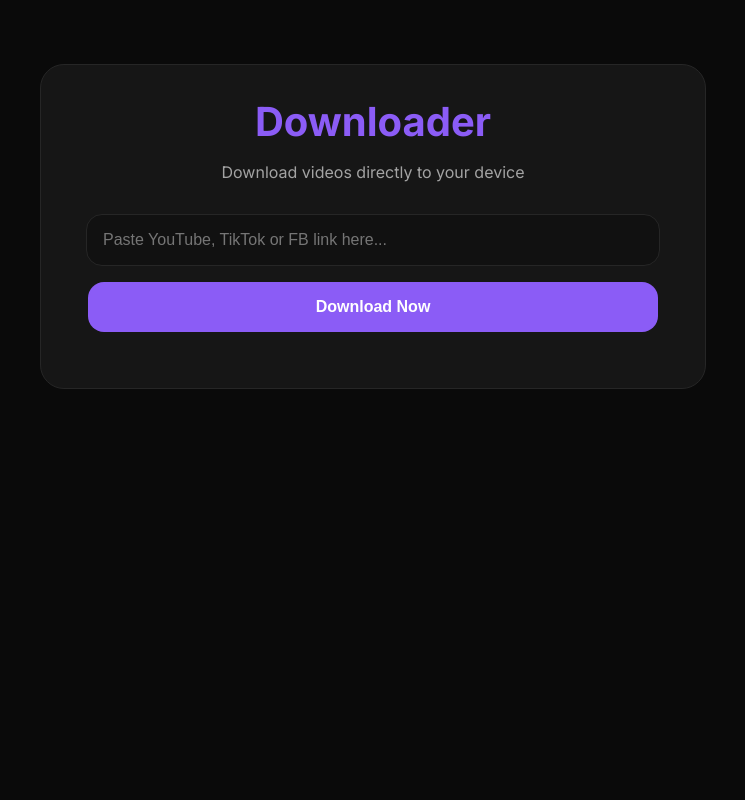
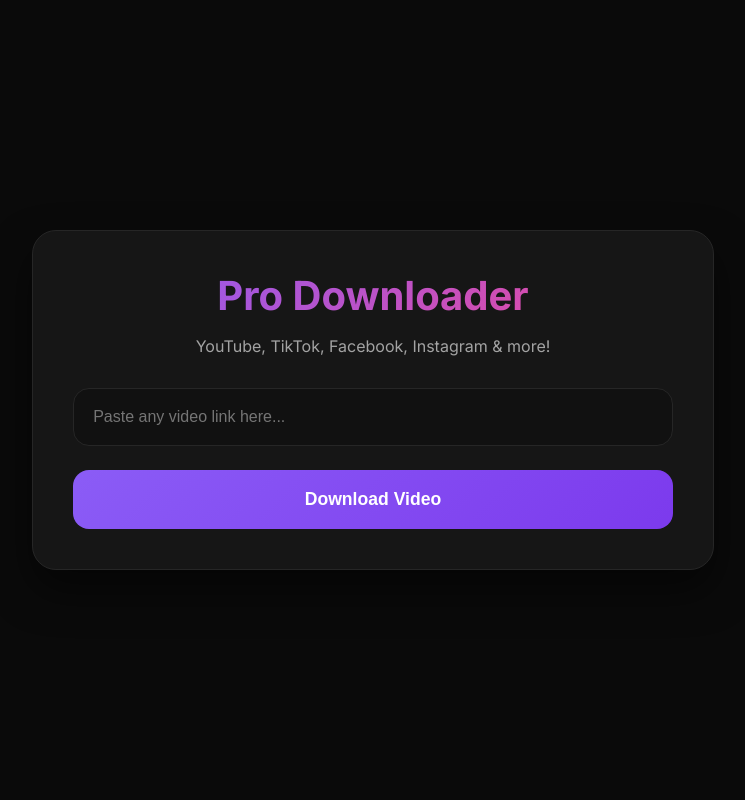
Before and after one commit to srpshouro/My-downloader, a Flask app: page / in a window 1280 px wide. Shown: the whole page, without its empty margins (267-1012 px from the left). Run offline with Flask 3, Linux system fonts and the light colour scheme.

Commit message:
Update index.html

```diff
--- a/templates/index.html
+++ b/templates/index.html
@@ -3,7 +3,7 @@
 <head>
     <meta charset="UTF-8">
     <meta name="viewport" content="width=device-width, initial-scale=1.0">
-    <title>Social Media Downloader</title>
+    <title>Pro Media Downloader</title>
     <style>
         @import url('https://fonts.googleapis.com/css2?family=Inter:wght@300;400;500;600;700&display=swap');
         :root {
@@ -13,71 +13,116 @@
             --success: #10b981; --error: #ef4444; --border-light: #262626;
             --glass: rgba(255, 255, 255, 0.05);
         }
-        body { font-family: 'Inter', sans-serif; background: var(--bg-primary); color: var(--text-primary); margin: 0; padding: 0; }
-        .container { max-width: 600px; margin: 4rem auto; padding: 2rem; background: var(--glass); border-radius: 1.5rem; border: 1px solid var(--border-light); text-align: center; }
-        .title { font-size: 2.5rem; color: var(--accent); margin-bottom: 0.5rem; font-weight: bold; }
-        .input-field { width: 90%; padding: 1rem; border-radius: 1rem; border: 1px solid var(--border-light); background: var(--bg-secondary); color: white; margin-bottom: 1rem; font-size: 1rem; }
-        .btn { background: var(--accent); color: white; border: none; padding: 1rem 2rem; border-radius: 1rem; font-size: 1rem; cursor: pointer; transition: 0.3s; width: 95%; font-weight: bold; }
-        .btn:hover { background: var(--accent-hover); }
-        .btn:disabled { opacity: 0.5; cursor: not-allowed; }
-        .status { margin-top: 1.5rem; font-size: 1rem; }
+        body { font-family: 'Inter', sans-serif; background: var(--bg-primary); color: var(--text-primary); margin: 0; padding: 0; display: flex; justify-content: center; align-items: center; min-height: 100vh; }
+        .container { width: 90%; max-width: 600px; padding: 2.5rem; background: var(--glass); border-radius: 1.5rem; border: 1px solid var(--border-light); text-align: center; box-shadow: 0 20px 40px rgba(0,0,0,0.5); }
+        .title { font-size: 2.5rem; background: linear-gradient(135deg, var(--accent), #ec4899); -webkit-background-clip: text; -webkit-text-fill-color: transparent; margin-bottom: 0.5rem; font-weight: bold; }
+        .input-field { width: 100%; box-sizing: border-box; padding: 1.2rem; border-radius: 1rem; border: 1px solid var(--border-light); background: var(--bg-secondary); color: white; margin-bottom: 1.5rem; font-size: 1rem; outline: none; }
+        .input-field:focus { border-color: var(--accent); }
+        .btn { background: linear-gradient(135deg, var(--accent), var(--accent-hover)); color: white; border: none; padding: 1.2rem; border-radius: 1rem; font-size: 1.1rem; cursor: pointer; transition: 0.3s; width: 100%; font-weight: bold; display: flex; justify-content: center; align-items: center; gap: 10px; }
+        .btn:hover { transform: translateY(-2px); box-shadow: 0 10px 20px rgba(139, 92, 246, 0.3); }
+        .btn:disabled { opacity: 0.6; cursor: not-allowed; transform: none; box-shadow: none; }
+        .status { margin-top: 1.5rem; font-size: 1rem; padding: 1rem; border-radius: 0.5rem; display: none; }
+        .success-box { background: rgba(16, 185, 129, 0.1); border: 1px solid var(--success); color: var(--success); }
+        .error-box { background: rgba(239, 68, 68, 0.1); border: 1px solid var(--error); color: var(--error); }
     </style>
 </head>
 <body>
+
     <div class="container">
-        <div class="title">Downloader</div>
-        <p style="color: var(--text-secondary); margin-bottom: 2rem;">Download videos directly to your device</p>
+        <div class="title">Pro Downloader</div>
+        <p style="color: var(--text-secondary); margin-bottom: 2rem;">YouTube, TikTok, Facebook, Instagram & more!</p>
 
-        <input type="url" id="video-url" class="input-field" placeholder="Paste YouTube, TikTok or FB link here..." />
+        <input type="url" id="video-url" class="input-field" placeholder="Paste any video link here..." autocomplete="off" />
 
-        <button class="btn" id="download-btn" onclick="startDownload()">
-            <span id="btn-text">Download Now</span>
+        <button class="btn" id="download-btn" onclick="processDownload()">
+            <span id="btn-text">Download Video</span>
         </button>
 
-        <div id="status-container" class="status"></div>
+        <div id="status-box" class="status"></div>
     </div>
 
     <script>
-        async function startDownload() {
-            const url = document.getElementById('video-url').value.trim();
-            const statusDiv = document.getElementById('status-container');
-            const button = document.getElementById('download-btn');
+        async function processDownload() {
+            const urlInput = document.getElementById('video-url').value.trim();
+            const btn = document.getElementById('download-btn');
             const btnText = document.getElementById('btn-text');
+            const statusBox = document.getElementById('status-box');
 
-            if (!url) {
-                statusDiv.innerHTML = `<span style="color: var(--error);">Please enter a valid URL</span>`;
+            if (!urlInput) {
+                showStatus('Please paste a valid video link!', 'error');
                 return;
             }
 
-            btnText.textContent = 'Processing... Please wait';
-            button.disabled = true;
-            statusDiv.innerHTML = '';
+            // Loading state
+            btn.disabled = true;
+            btnText.innerHTML = '⏳ Processing (Please wait)...';
+            statusBox.style.display = 'none';
 
             try {
-                const response = await fetch('/extract', {
-                    method: 'POST',
-                    headers: { 'Content-Type': 'application/json' },
-                    body: JSON.stringify({ url })
-                });
+                let downloadUrl = '';
 
-                const result = await response.json();
+                // 1. TIKTOK API (TikWM - No Watermark)
+                if (urlInput.includes('tiktok.com')) {
+                    const res = await fetch(`https://www.tikwm.com/api/?url=${urlInput}`);
+                    const data = await res.json();
 
-                if (result.status === 'success') {
-                    statusDiv.innerHTML = `<span style="color: var(--success);">✅ Found it! Downloading: ${result.title}...</span>`;
+                    if (data.code === 0 && data.data && data.data.play) {
+                        downloadUrl = data.data.play;
+                    } else {
+                        throw new Error("TikTok video is private or deleted.");
+                    }
+                }
+                // 2. ALL OTHER PLATFORMS (YouTube, FB, Insta -> Cobalt API)
+                else {
+                    const res = await fetch('https://api.cobalt.tools/api/json', {
+                        method: 'POST',
+                        headers: {
+                            'Accept': 'application/json',
+                            'Content-Type': 'application/json'
+                        },
+                        body: JSON.stringify({
+                            url: urlInput,
+                            filenamePattern: 'classic'
+                        })
+                    });
 
-                    // এই লাইনটি ব্রাউজারকে ফাইলটি ফিজিক্যালি ফোনে ডাউনলোড করতে বাধ্য করবে
-                    window.location.href = result.proxy_url;
-                } else {
-                    statusDiv.innerHTML = `<span style="color: var(--error);">❌ Error: ${result.message}</span>`;
+                    if (!res.ok) throw new Error("Video not found or API blocked.");
+
+                    const data = await res.json();
+                    if (data.status === 'error') throw new Error(data.text || "Error processing video.");
+
+                    downloadUrl = data.url;
                 }
+
+                if (downloadUrl) {
+                    showStatus('✅ Video ready! Downloading to your device...', 'success');
+
+                    // Force Download to Local Storage
+                    const a = document.createElement('a');
+                    a.href = downloadUrl;
+                    a.setAttribute('download', 'video.mp4');
+                    a.setAttribute('target', '_blank');
+                    document.body.appendChild(a);
+                    a.click();
+                    document.body.removeChild(a);
+
+                    // Reset input
+                    setTimeout(() => { document.getElementById('video-url').value = ''; }, 2000);
+                }
+
             } catch (error) {
-                statusDiv.innerHTML = `<span style="color: var(--error);">❌ Network error occurred!</span>`;
+                showStatus(`❌ Error: ${error.message}`, 'error');
             } finally {
-                setTimeout(() => {
-                    btnText.textContent = 'Download Now';
-                    button.disabled = false;
-                }, 3000);
+                btn.disabled = false;
+                btnText.innerHTML = 'Download Video';
             }
+        }
+
+        function showStatus(message, type) {
+            const box = document.getElementById('status-box');
+            box.textContent = message;
+            box.className = `status ${type === 'error' ? 'error-box' : 'success-box'}`;
+            box.style.display = 'block';
         }
     </script>
 </body>
```
